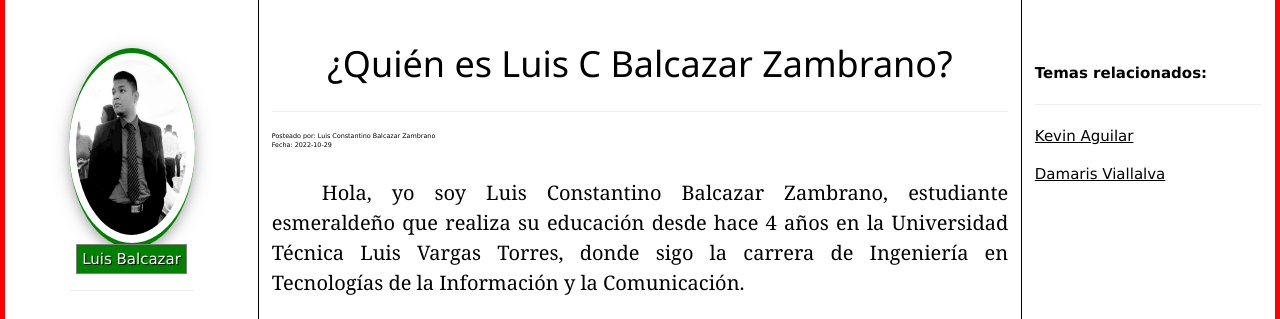
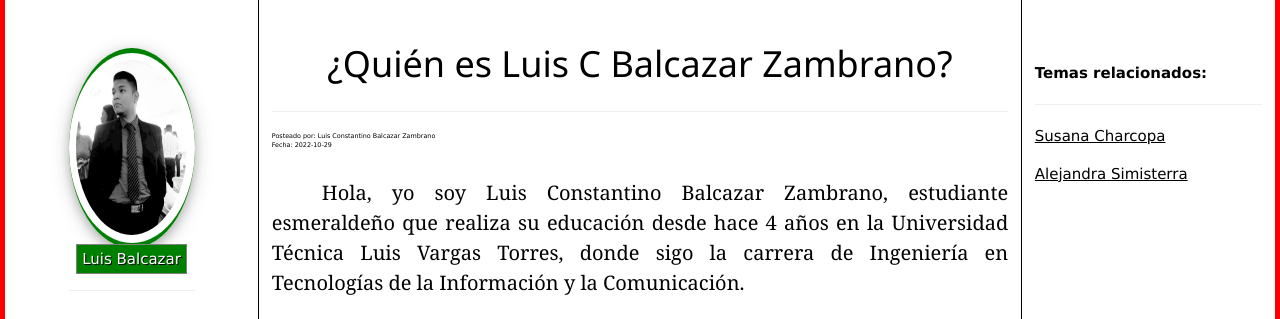
Before and after one commit to LuisBaalcazar/BalcazarLuis, a PHP site: page / in a window 1280 px wide. Shown: the part 51-370 px from the top of the page. Run offline with PHP 8.4, Linux system fonts and the light colour scheme.

Commit message:
Cambie contenido

```diff
--- a/head.php
+++ b/head.php
@@ -12,6 +12,7 @@
 <meta charset="utf-8"/>
 	<meta name="viewport" content="width=device-width, initial-scale=1" />
 <link href="images/BalcazarLuis.ico" rel="shortcut icon" type="image/x-icon" />
+<meta name="description" content="Bliografia de Luis Balcazar" />
 <link rel="stylesheet" href="https://www.w3schools.com/w3css/4/w3.css">
 <link rel="stylesheet" type="text/css" href="https://<?php echo $_SERVER['SERVER_NAME']; ?>/assets/css/eys.css" />
 <link rel="stylesheet" type="text/css" href="https://<?php echo $_SERVER['SERVER_NAME']; ?>/assets/src/prettify.css" />
--- a/index.php
+++ b/index.php
@@ -72,7 +72,7 @@ document.getElementById("elnombre").innerHTML="Luis Balcazar";
 
  document.getElementById("blog-indice").innerHTML="<p><b>Contenido</b></p><hr> <p><a href='#'>inicio</a></p><p><a href='#blog-seccion2'>Estudios</a></p><p><a href='#blog-seccion3'>Conocimiento informático</a></p><p><a href='#blog-seccion4'>Hooby</a></p>";
 
- document.getElementById("blog-relacionados").innerHTML="<p><b>Temas relacionados:</b></p><hr> <p><a href='eys-kevin.php'>Kevin Aguilar</a></p><p><a href='eys-damaris.php'>Damaris Viallalva</a></p> ";
+ document.getElementById("blog-relacionados").innerHTML="<p><b>Temas relacionados:</b></p><hr> <p><a href='https://highkickesmeraldas.com/SusanaCharcopa/'>Susana Charcopa</a></p><p><a href='https://highkickesmeraldas.com/SimisterraAlejandra/'>Alejandra Simisterra</a></p> ";
  </script>
 
 <?php
```
